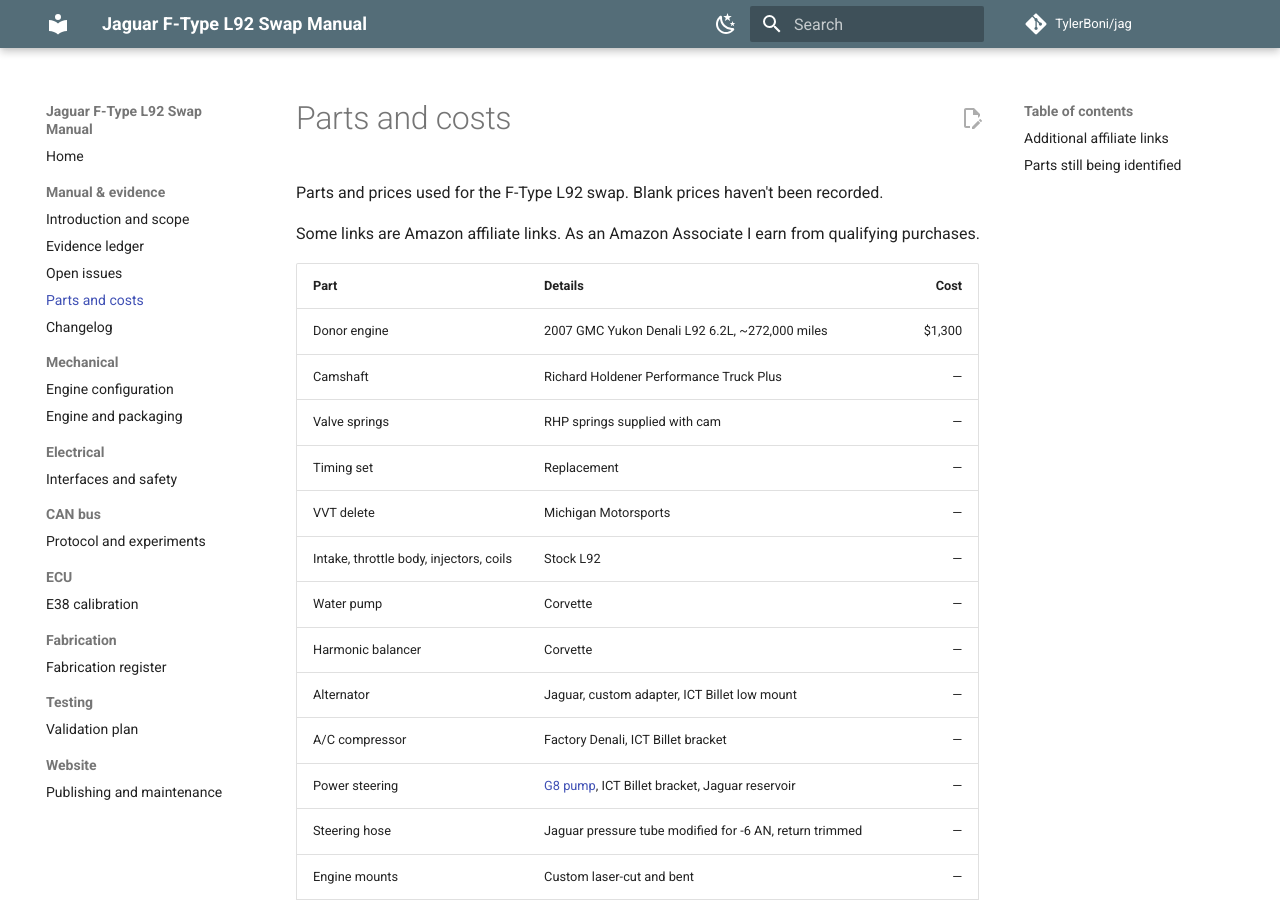
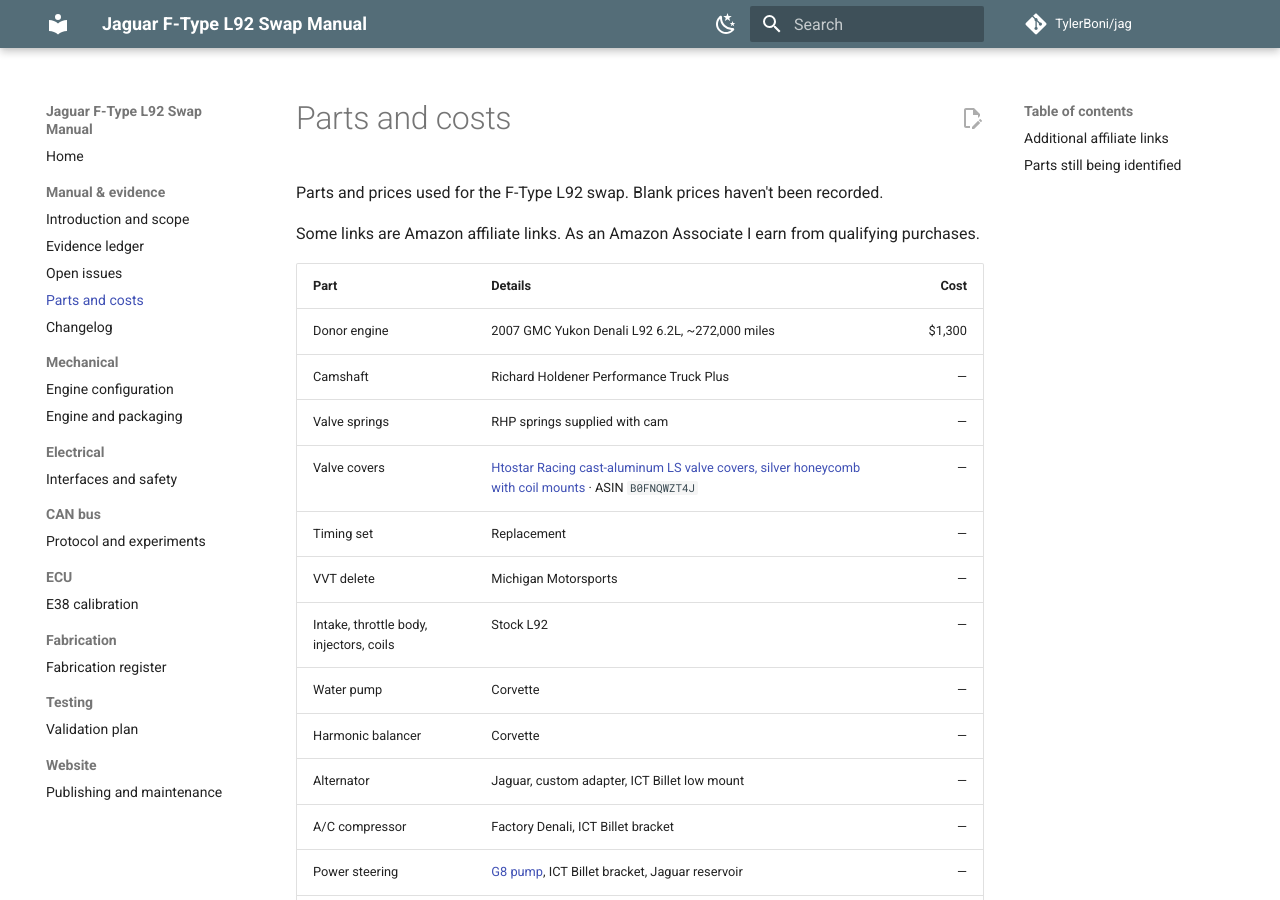
Before and after one commit to TylerBoni/jag, an MkDocs documentation site: the page built from build-manual/PARTS.md, in a window 1280 px wide and 900 px high. Built offline with MkDocs 1.6.1 and Material for MkDocs 9.7.7, drawn with Linux system fonts in a browser that asks for light colours; comment, search, counter and statistics services are not loaded.

Commit message:
docs(parts): add affiliate link for LS valve covers

```diff
--- a/build-manual/PARTS.md
+++ b/build-manual/PARTS.md
@@ -9,6 +9,7 @@ Some links are Amazon affiliate links. As an Amazon Associate I earn from qualif
 | Donor engine | 2007 GMC Yukon Denali L92 6.2L, ~272,000 miles | $1,300 |
 | Camshaft | Richard Holdener Performance Truck Plus | — |
 | Valve springs | RHP springs supplied with cam | — |
+| Valve covers | [Htostar Racing cast-aluminum LS valve covers, silver honeycomb with coil mounts](https://www.amazon.com/dp/B0FNQWZT4J?tag=tylerboni-20) · ASIN `B0FNQWZT4J` | — |
 | Timing set | Replacement | — |
 | VVT delete | Michigan Motorsports | — |
 | Intake, throttle body, injectors, coils | Stock L92 | — |
```
